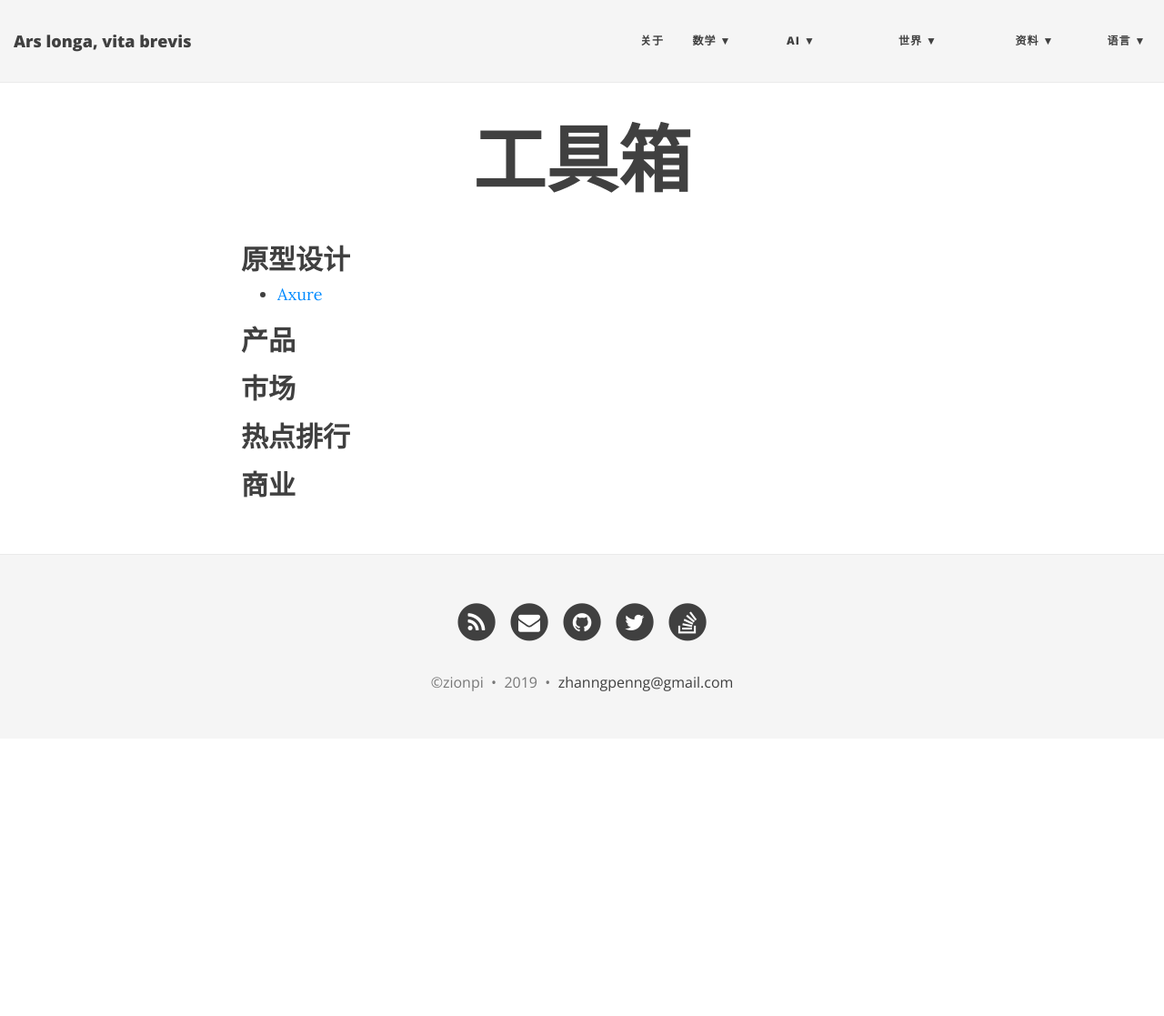
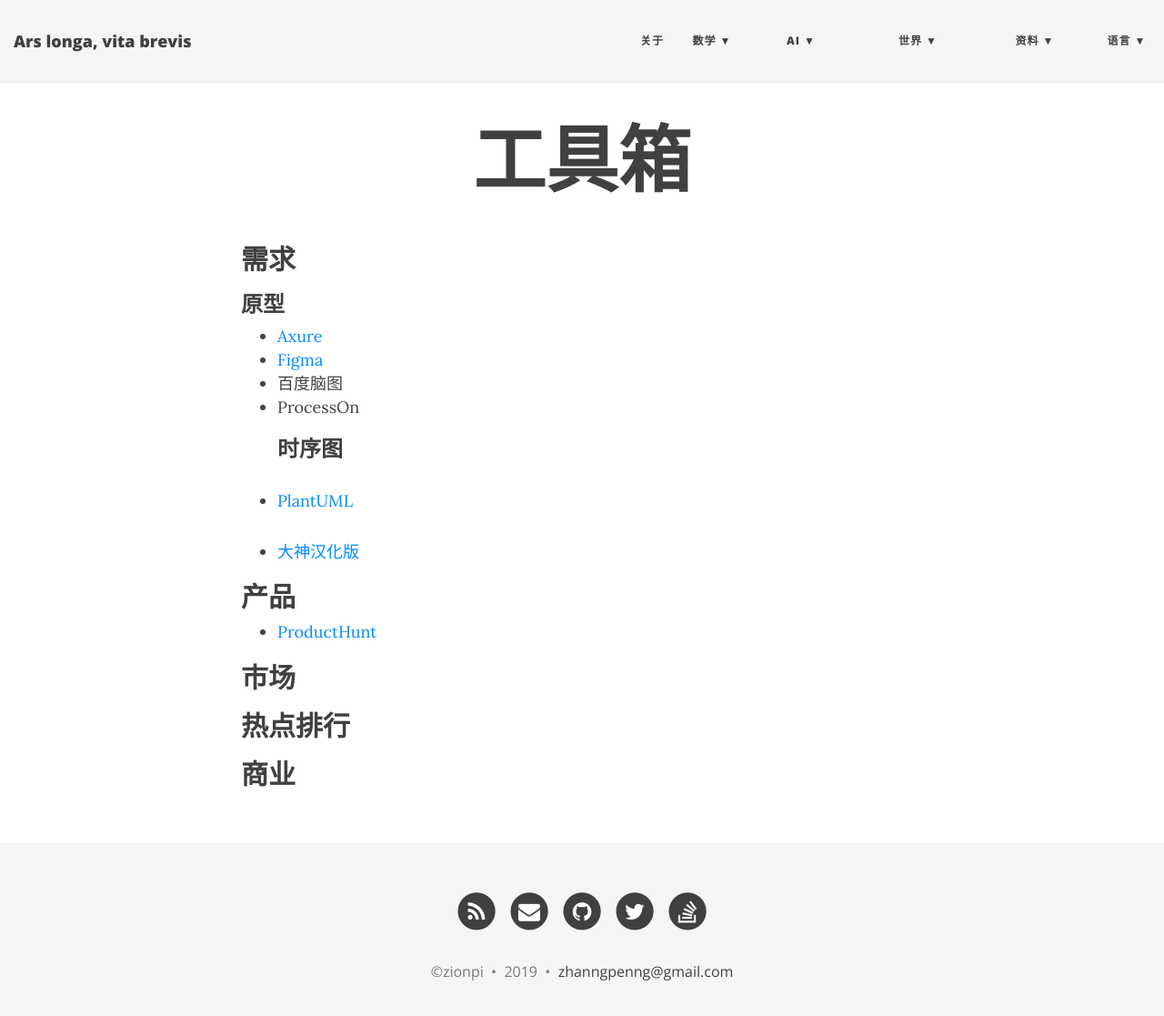
Before and after one commit to ZionPi/zionpi.github.io, a Jekyll site: the page built from toolbox.md, in a window 1280 px wide and 1130 px high. Shown: the top 1117 px of the window at 91% size. Built offline with Jekyll 4.4.1, drawn with Linux system fonts in a browser that asks for light colours; nearby versions of some CDN libraries.

Commit message:
Update toolbox.md

```diff
--- a/toolbox.md
+++ b/toolbox.md
@@ -3,10 +3,19 @@ layout: page
 title: 工具箱
 ---
 
-## 原型设计
+## 需求
+### 原型
 - [Axure](https://www.axure.com)
+- [Figma](figma.com)
+- 百度脑图
+- ProcessOn
+### 时序图
+- [PlantUML](http://plantuml.com/zh/)
+
+- [大神汉化版](http://haha98k.com/)
 
 ## 产品
+- [ProductHunt](https://www.producthunt.com/)
 
 ## 市场
 
```
